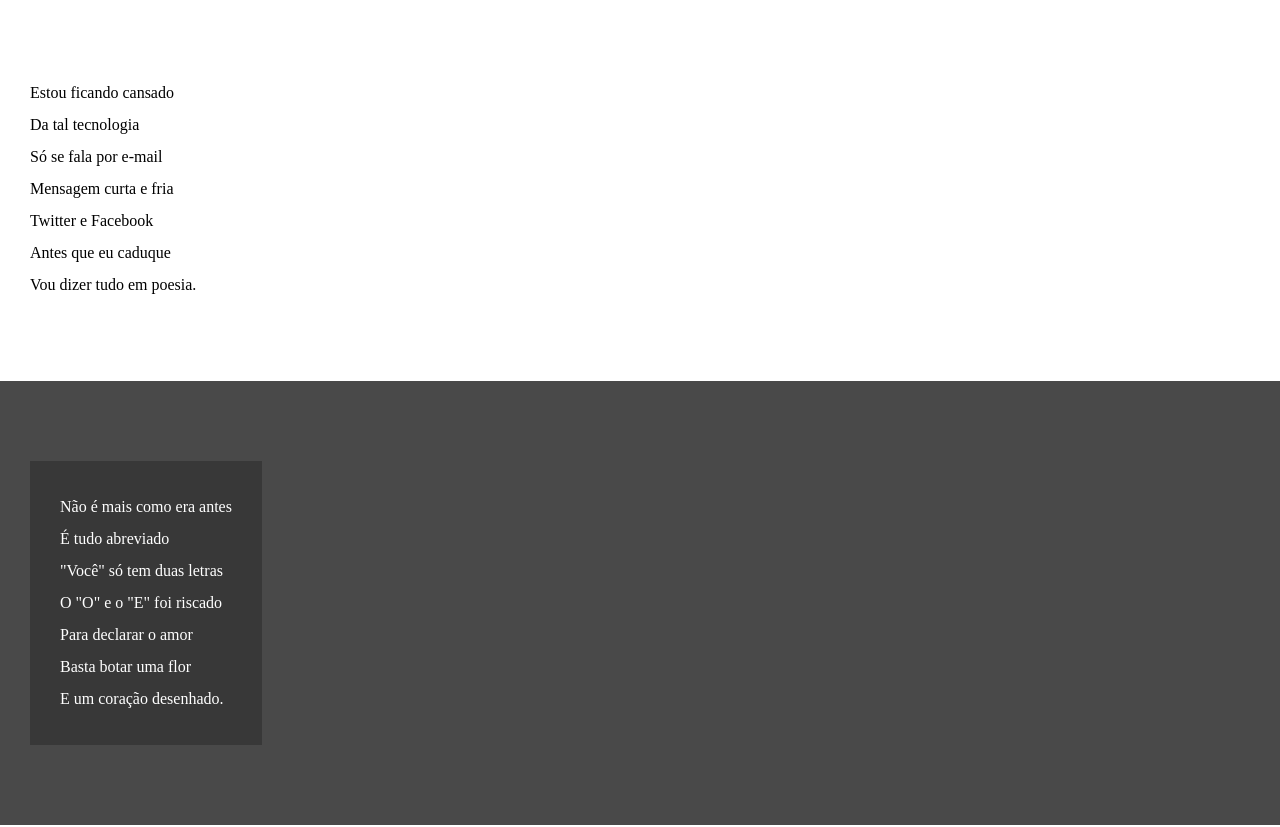
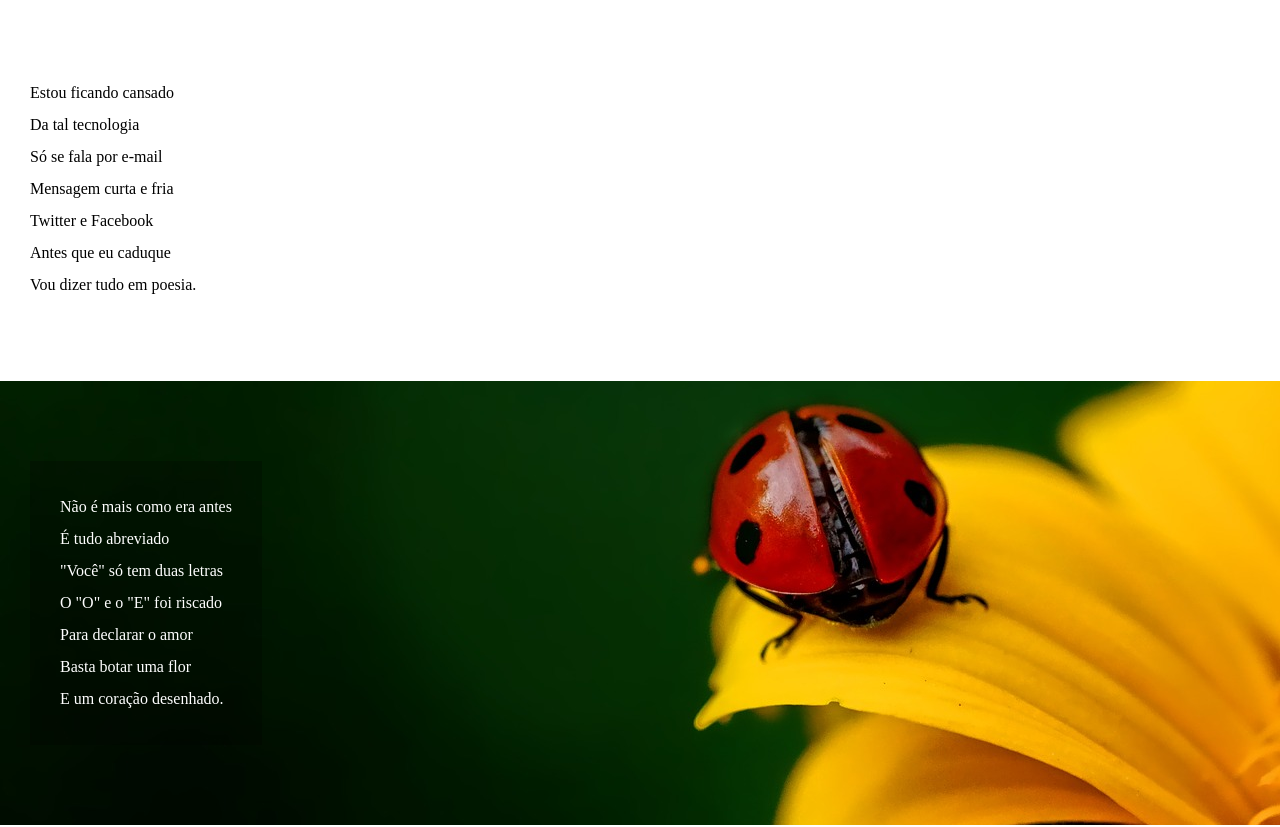
Before and after one commit to GBarbosa06/cordel-moderno, a plain HTML site: page index.html in a window 1280 px wide. Shown: the part 138-965 px from the top of the page. Drawn offline with Linux system fonts and the light colour scheme.

Commit message:
Update index.html

```diff
--- a/index.html
+++ b/index.html
@@ -48,8 +48,12 @@
 
         }
         .image{
+            background-position: center;
+            background-attachment: fixed;
             background-color: rgb(73, 73, 73);
         }
+
+
 
 
 
@@ -81,7 +85,7 @@
         </section>
 
 
-        <section class="image">
+        <section class="image" style="background-image: url(imagens/background001.jpg);">
             <p>
                 Não é mais como era antes <br>
                 É tudo abreviado <br>
@@ -116,7 +120,7 @@
         </section>
 
 
-        <section class="image">
+        <section class="image" style="background-image: url(imagens/background002.jpg);">
             <p>
                 Tenho saudade das cartas <br>
                 Escritas com a própria mão <br>
```
